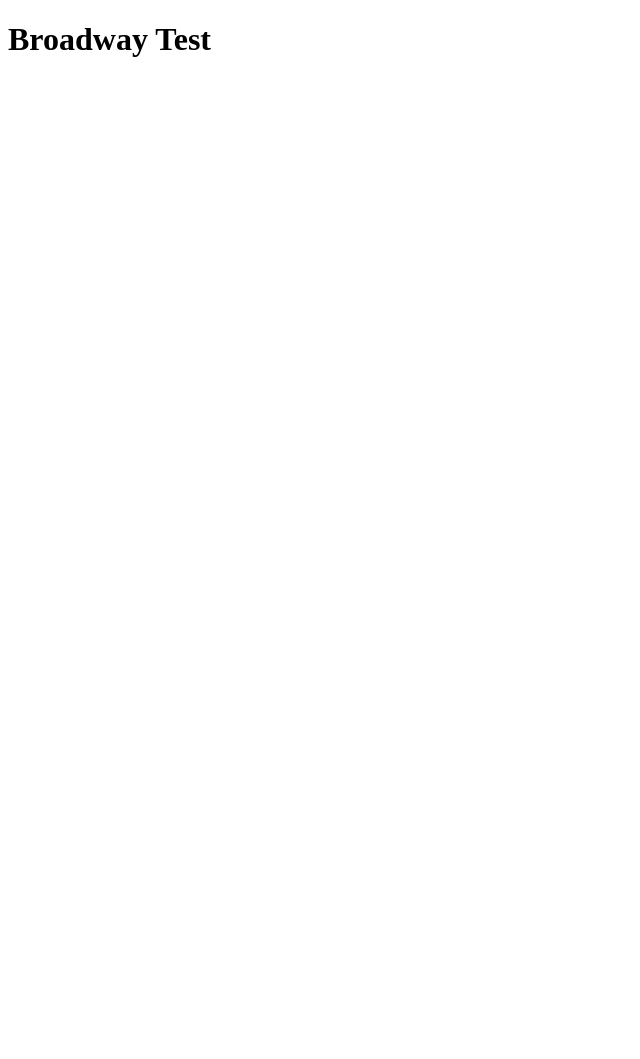
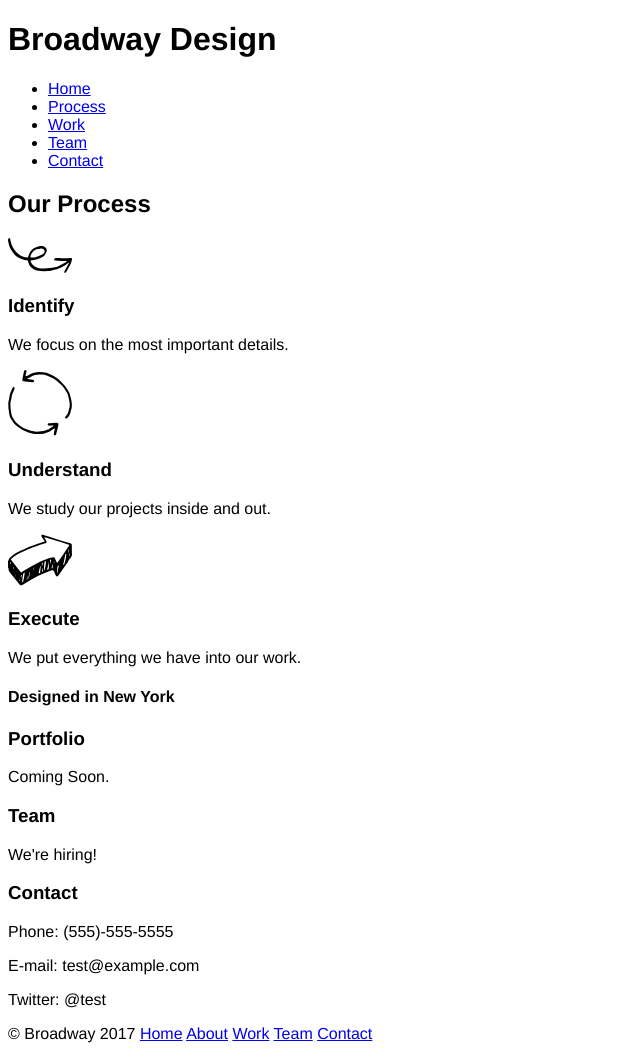
Before and after one commit to hlemeur3/broadway, a plain HTML site: page index.html in a window 1280 px wide. Shown: the whole page, without its empty margins (0-640 px from the left). Before the commit the page ends 800 px from the top, so only its background shows below. Drawn offline with Linux system fonts and the light colour scheme.

Commit message:
HTML Structure & Content

```diff
--- a/index.html
+++ b/index.html
@@ -1,10 +1,67 @@
 <!DOCTYPE html>
 <html>
   <head>
-    <title></title>
+    <link href="/resources/style.css" type="text/css" rel="stylesheet">
+    <title>Broadway Design</title>
+  </head>
 
-  </head>
   <body>
-    <h1>Broadway Test</h1>
+
+    <!--Landing & Navigation-->
+
+    <div id="Home">
+    <h1>Broadway Design</h1>
+    </div>
+
+    <nav>
+    <ul>
+      <li><a href="#Home">Home</a></li>
+      <li><a href="#Process">Process</a></li>
+      <li><a href="#Work">Work</a></li>
+      <li><a href="#Team">Team</a></li>
+      <li><a href="#Contact">Contact</a></li>
+    </ul>
+  </nav>
+
+    <!--Process-->
+
+    <h2><div id="Process">Our Process</h2></div>
+      <img src="resources/assets/identify.svg">
+    <h3>Identify</h3>
+    <p>We focus on the most important details.</p>
+      <img src="resources/assets/Round.svg">
+    <h3>Understand</h3>
+    <p>We study our projects inside and out.</p>
+      <img src="resources/assets/execute.svg">
+    <h3>Execute</h3>
+    <p>We put everything we have into our work.</p>
+
+    <!--Designed in NYC-->
+
+    <h4>Designed in New York</h4>
+
+    <!--Work-->
+
+    <h3><div id="Work">Portfolio</h3></div>
+    <p>Coming Soon.</p>
+
+    <!--Team-->
+
+    <h3><div id="Team">Team</h3></div>
+    <p>We're hiring!</p>
+
+    <!--Contact-->
+
+    <h3><div id="Contact">Contact</h3></div>
+    <p>Phone: (555)-555-5555</p>
+    <p>E-mail: test@example.com</p>
+    <p>Twitter: @test</p>
+
+    <!--Footer-->
+
+    <div class="footer">
+    <p>&copy; Broadway 2017 <a href="#Home">Home</a> <a href="#About">About</a> <a href="Work">Work</a> <a href="Team">Team</a> <a href="Contact">Contact</a> </p>
+    </div>
+
   </body>
 </html>
--- a/resources/style.css
+++ b/resources/style.css
@@ -0,0 +1,3 @@
+body{
+  font-family: Helvetica, sans-serif;
+}
```
Also changed, not shown: resources/assets/Round.svg (added), resources/assets/execute.svg (added), resources/assets/identify.svg (added), resources/assets/the-flatiron-building.png (added).
